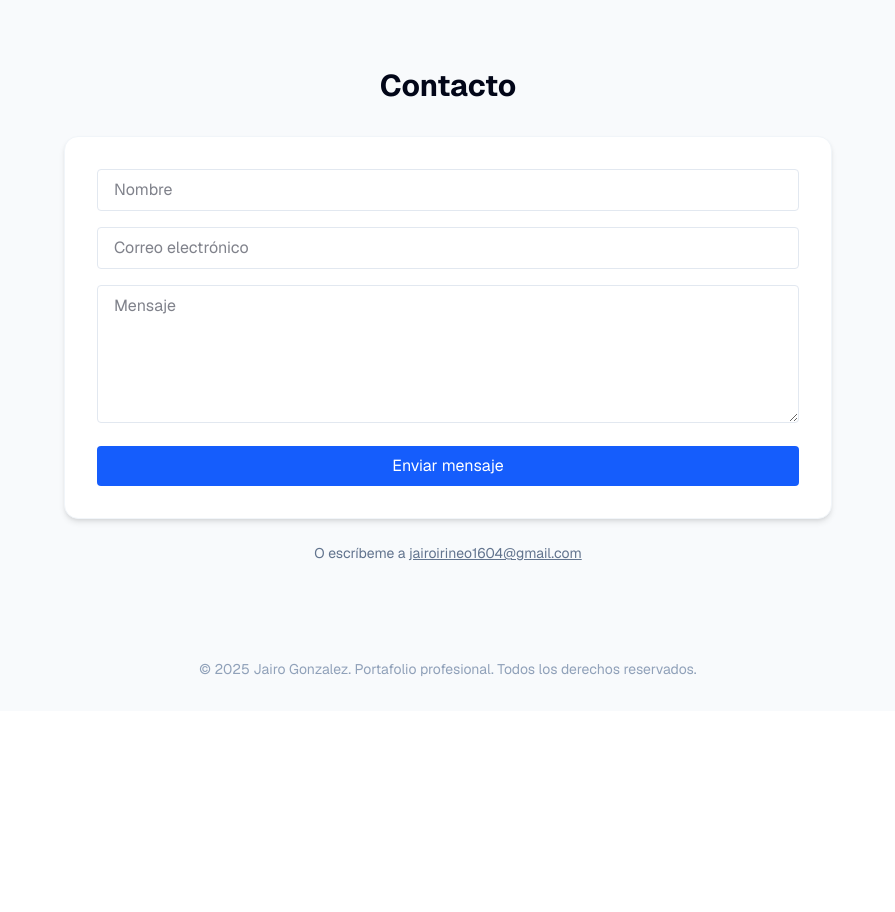
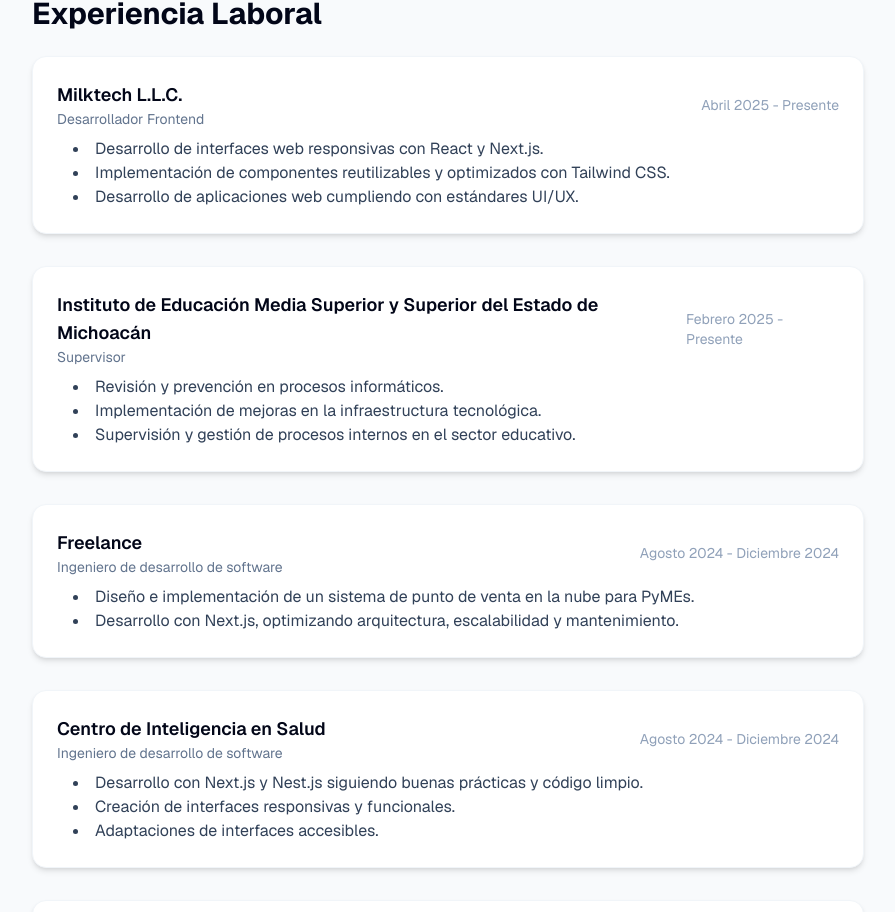
Before and after one commit to JairoGC16/portfile, a Next.js app: page / in a window 1280 px wide. Shown: the part 1750-2662 px from the top of the page, without its empty margins (192-1087 px from the left). Before the commit the page ends 2461 px from the top, so only its background shows below. Built offline with nearby package versions, Linux system fonts and the light colour scheme.

Commit message:
Add Experience component with motion animations and experience data

```diff
--- /dev/null
+++ b/src/components/Experience.tsx
@@ -0,0 +1,114 @@
+import * as motion from "motion/react-client";
+
+export type ExperienceItem = {
+  empresa: string;
+  puesto: string;
+  fecha: string;
+  actividades: string[];
+};
+
+const experiences: ExperienceItem[] = [
+  {
+    empresa: "Milktech L.L.C.",
+    puesto: "Desarrollador Frontend",
+    fecha: "Abril 2025 - Presente",
+    actividades: [
+      "Desarrollo de interfaces web responsivas con React y Next.js.",
+      "Implementación de componentes reutilizables y optimizados con Tailwind CSS.",
+      "Desarrollo de aplicaciones web cumpliendo con estándares UI/UX.",
+    ],
+  },
+  {
+    empresa:
+      "Instituto de Educación Media Superior y Superior del Estado de Michoacán",
+    puesto: "Supervisor",
+    fecha: "Febrero 2025 - Presente",
+    actividades: [
+      "Revisión y prevención en procesos informáticos.",
+      "Implementación de mejoras en la infraestructura tecnológica.",
+      "Supervisión y gestión de procesos internos en el sector educativo.",
+    ],
+  },
+  {
+    empresa: "Freelance",
+    puesto: "Ingeniero de desarrollo de software",
+    fecha: "Agosto 2024 - Diciembre 2024",
+    actividades: [
+      "Diseño e implementación de un sistema de punto de venta en la nube para PyMEs.",
+      "Desarrollo con Next.js, optimizando arquitectura, escalabilidad y mantenimiento.",
+    ],
+  },
+  {
+    empresa: "Centro de Inteligencia en Salud",
+    puesto: "Ingeniero de desarrollo de software",
+    fecha: "Agosto 2024 - Diciembre 2024",
+    actividades: [
+      "Desarrollo con Next.js y Nest.js siguiendo buenas prácticas y código limpio.",
+      "Creación de interfaces responsivas y funcionales.",
+      "Adaptaciones de interfaces accesibles.",
+    ],
+  },
+  {
+    empresa: "Radio Taxi La Huerta",
+    puesto: "Ingeniero de desarrollo de software",
+    fecha: "Febrero 2024 - Junio 2024",
+    actividades: [
+      "Desarrollo de PWA para gestión de transporte nocturno, con SSR, caché y cron jobs.",
+      "Análisis y planificación con SCRUM para optimizar seguridad y eficiencia.",
+      "Adaptaciones de interfaces accesibles.",
+    ],
+  },
+  {
+    empresa: "Casa Michoacán",
+    puesto: "Ingeniero de desarrollo de software",
+    fecha: "Agosto 2023 - Diciembre 2023",
+    actividades: [
+      "Análisis de requerimientos para mejorar comunicación y seguridad gubernamental.",
+      "Implementación de aplicación web con arquitectura de microservicios.",
+      "Análisis y planificación con SCRUM para optimizar seguridad y eficiencia.",
+    ],
+  },
+];
+
+export default function Experience() {
+  return (
+    <motion.section
+      initial={{ opacity: 0, y: 40 }}
+      whileInView={{ opacity: 1, y: 0 }}
+      viewport={{ once: true }}
+      transition={{ duration: 0.8 }}
+      className="w-full max-w-4xl mx-auto py-10 px-4 sm:px-8"
+    >
+      <h2 className="text-2xl sm:text-3xl font-bold mb-6 text-center md:text-left">
+    Experiencia Laboral
+      </h2>
+      <div className="flex flex-col gap-8">
+        {experiences.map((exp, idx) => (
+          <motion.div
+            key={idx}
+            whileHover={{
+              scale: 1.02,
+              boxShadow: "0 8px 32px rgba(0,0,0,0.10)",
+            }}
+            className="bg-white rounded-xl shadow-md border border-slate-100 p-6 transition-all"
+          >
+            <div className="flex flex-col md:flex-row md:items-center md:justify-between mb-2 gap-2">
+              <div>
+                <h3 className="text-lg font-semibold">{exp.empresa}</h3>
+                <span className="block text-slate-500 text-sm">
+                  {exp.puesto}
+                </span>
+              </div>
+              <span className="text-slate-400 text-sm">{exp.fecha}</span>
+            </div>
+            <ul className="list-disc list-inside text-slate-700 text-sm sm:text-base ml-4 mt-2">
+              {exp.actividades.map((act, i) => (
+                <li key={i}>{act}</li>
+              ))}
+            </ul>
+          </motion.div>
+        ))}
+      </div>
+    </motion.section>
+  );
+}
```
